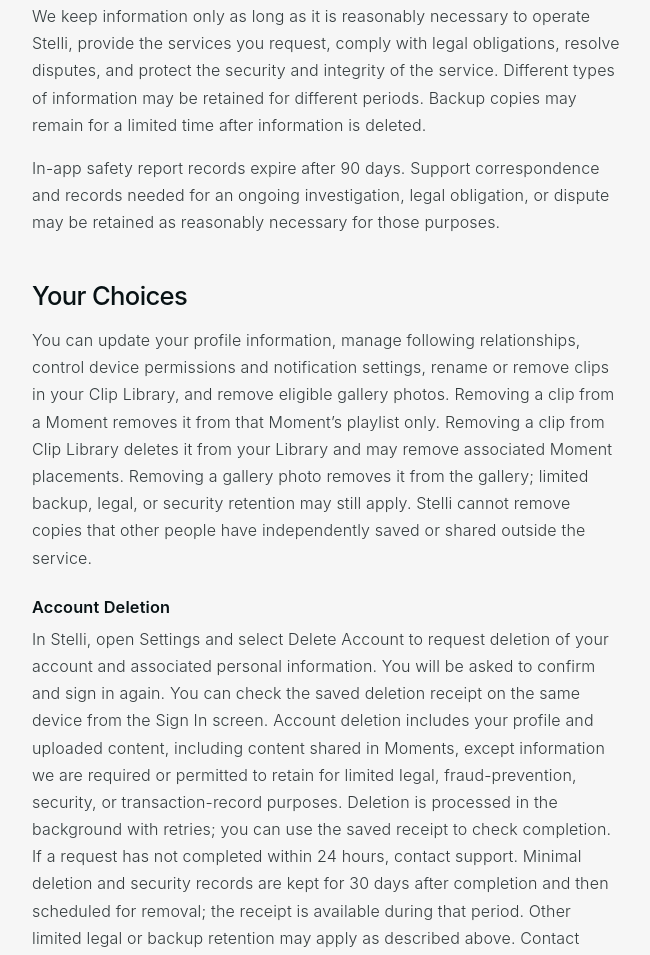
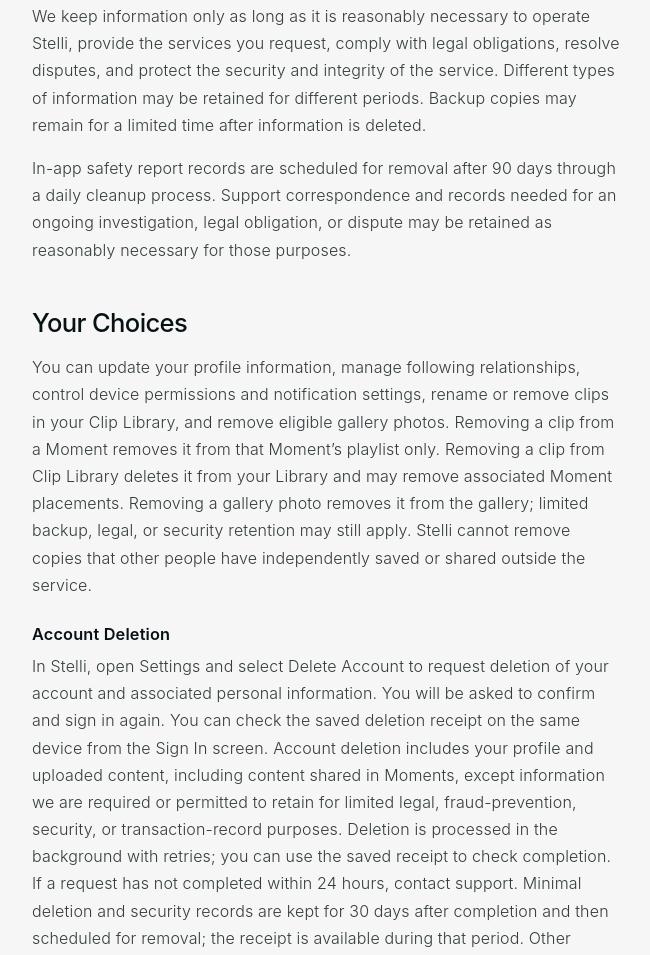
Before and after one commit to eddiev/crowdcueweb, a plain HTML site: page privacypolicy.html in a window 1280 px wide. Shown: the part 5738-6693 px from the top of the page, without its empty margins (313-963 px from the left). Drawn offline with Linux system fonts and the light colour scheme.

Commit message:
Clarify scheduled safety report retention cleanup

```diff
--- a/privacypolicy.html
+++ b/privacypolicy.html
@@ -78,7 +78,7 @@
         <p>We use analytics and diagnostic tools to better understand how Stelli is used and to improve the service. This information may include app interactions, device information, crash reports, and performance information. These records may be associated with device or installation identifiers and with account-related content or participation. They should not be understood to be anonymous. If you choose to send a diagnostic export to support, we use it to investigate the issue you report.</p>
         <h2>Data Retention</h2>
         <p>We keep information only as long as it is reasonably necessary to operate Stelli, provide the services you request, comply with legal obligations, resolve disputes, and protect the security and integrity of the service. Different types of information may be retained for different periods. Backup copies may remain for a limited time after information is deleted.</p>
-        <p>In-app safety report records expire after 90 days. Support correspondence and records needed for an ongoing investigation, legal obligation, or dispute may be retained as reasonably necessary for those purposes.</p>
+        <p>In-app safety report records are scheduled for removal after 90 days through a daily cleanup process. Support correspondence and records needed for an ongoing investigation, legal obligation, or dispute may be retained as reasonably necessary for those purposes.</p>
         <h2>Your Choices</h2>
         <p>You can update your profile information, manage following relationships, control device permissions and notification settings, rename or remove clips in your Clip Library, and remove eligible gallery photos. Removing a clip from a Moment removes it from that Moment&rsquo;s playlist only. Removing a clip from Clip Library deletes it from your Library and may remove associated Moment placements. Removing a gallery photo removes it from the gallery; limited backup, legal, or security retention may still apply. Stelli cannot remove copies that other people have independently saved or shared outside the service.</p>
         <h3>Account Deletion</h3>
```
